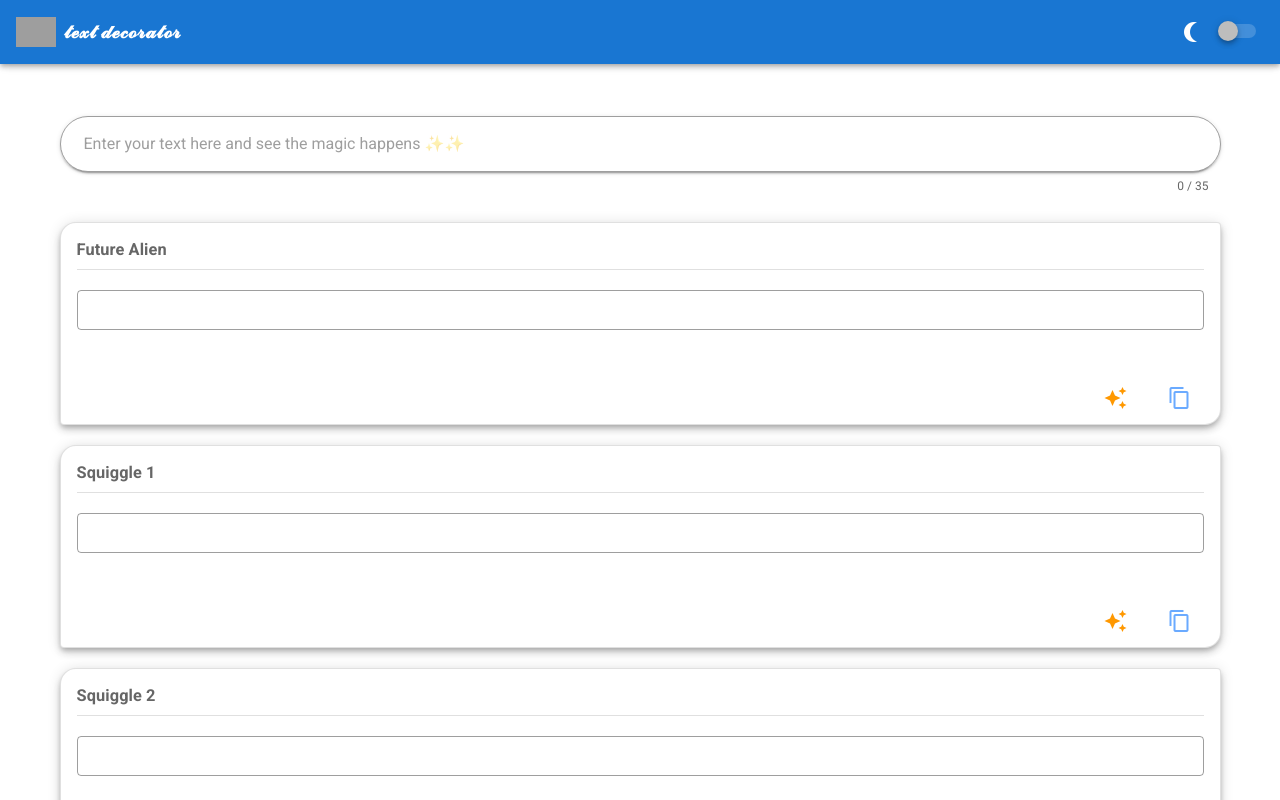
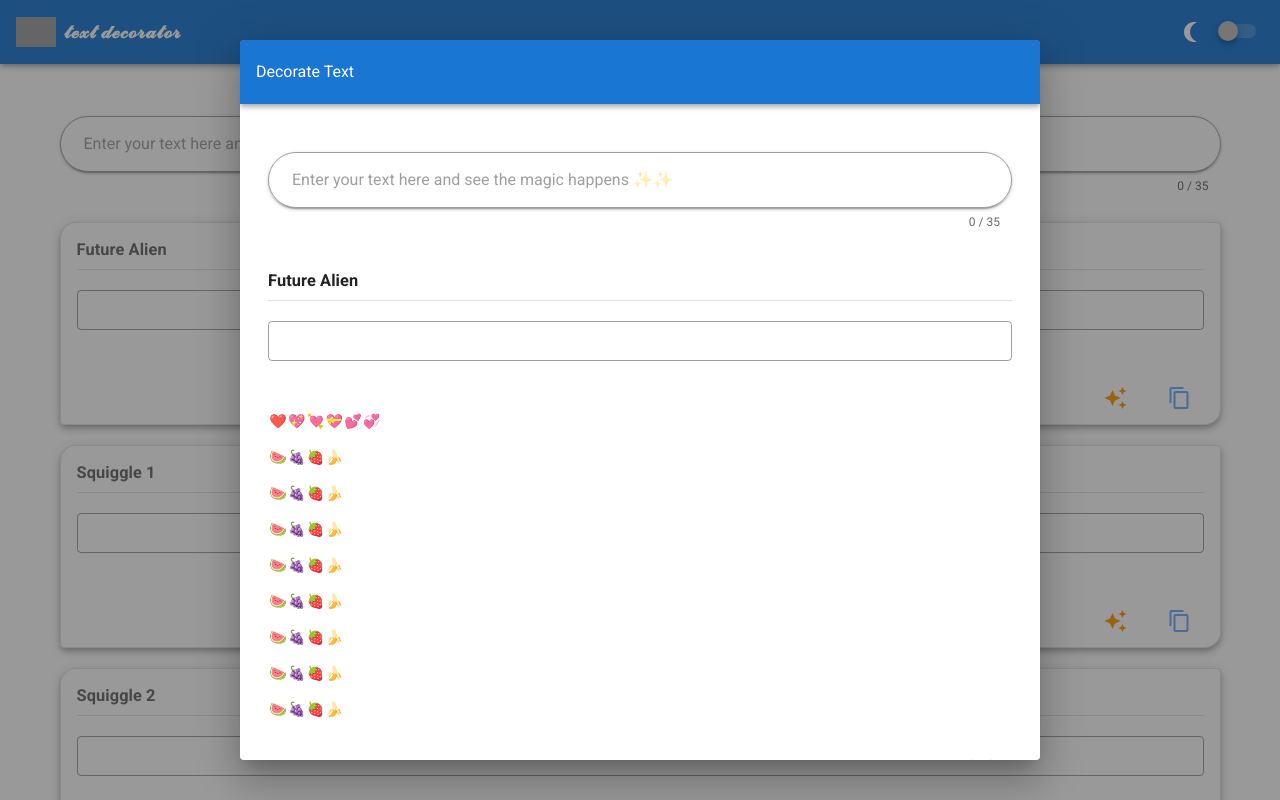
Before and after one commit to EwertonMendes/tanglyph, a Vue app in the folder text-decorator/: page / in a window 1280 px wide. Both pictures are taken after a click on the button 1115 px from the left and 398 px from the top of the page. Shown: the top 800 px of the page. Built offline with nearby package versions, Linux system fonts and the light colour scheme; grey boxes are pictures that could not be loaded.

Commit message:
[IN PROGRESS] - Creating decorate text functionality

```diff
--- a/text-decorator/package.json
+++ b/text-decorator/package.json
@@ -9,6 +9,7 @@
   },
   "dependencies": {
     "core-js": "^3.6.5",
+    "esrever": "^0.2.0",
     "vue": "^2.6.11",
     "vuetify": "^2.4.0"
   },
--- a/text-decorator/src/pages/FontSelectionPage.vue
+++ b/text-decorator/src/pages/FontSelectionPage.vue
@@ -48,14 +48,67 @@
         </v-card-text>
         <v-card-actions>
           <v-spacer></v-spacer>
-          <v-tooltip top>
-            <template v-slot:activator="{ on, attrs }">
-              <v-btn color="primary lighten-2" text v-bind="attrs" v-on="on">
-                <v-icon color="orange">mdi-creation</v-icon>
-              </v-btn>
+          <v-dialog
+            persistent
+            transition="dialog-bottom-transition"
+            max-width="800"
+          >
+            <template v-slot:activator="{ on: dialog, attrs: dialogAttrs }">
+              <v-tooltip top>
+                <template
+                  v-slot:activator="{ on: tooltip, attrs: tootlipAttrs }"
+                >
+                  <v-btn
+                    color="primary lighten-2"
+                    text
+                    v-bind="{ ...dialogAttrs, ...tootlipAttrs }"
+                    v-on="{ ...dialog, ...tooltip }"
+                  >
+                    <v-icon color="orange">mdi-creation</v-icon>
+                  </v-btn>
+                </template>
+                <span>Decorate Text</span>
+              </v-tooltip>
             </template>
-            <span>Decorate Text</span>
-          </v-tooltip>
+            <template v-slot:default="dialog">
+              <v-card>
+                <v-toolbar color="primary" dark>Decorate Text</v-toolbar>
+                <v-container align-self-center="true">
+                  <v-card-text>
+                    <v-text-field
+                      v-model="userText"
+                      class="pt-5"
+                      :rules="rules"
+                      :counter="maxLength"
+                      :maxlength="maxLength"
+                      rounded
+                      solo
+                      outlined
+                      clearable
+                      placeholder="Enter your text here and see the magic happens ✨✨"
+                    ></v-text-field>
+                  </v-card-text>
+                  <v-card-text>
+                    <h3 class="pb-2">{{ style.name }}</h3>
+                    <v-divider class="pb-2"></v-divider>
+                    <v-text-field
+                      :value="style.value"
+                      class="pt-3"
+                      readonly
+                      dense
+                      outlined
+                    ></v-text-field>
+                  </v-card-text>
+                  <div class="column_wrapper" v-for="decoration in decorations" :key="decoration.name">
+                    <v-btn text @click="applyDecoration(decoration.template, style)">{{decoration.template}}</v-btn>
+                  </div>
+                </v-container>
+                <v-card-actions class="justify-end">
+                  <v-btn text @click="dialog.value = false">Close</v-btn>
+                </v-card-actions>
+              </v-card>
+            </template>
+          </v-dialog>
           <v-tooltip top>
             <template v-slot:activator="{ on, attrs }">
               <v-btn
@@ -79,6 +132,7 @@
 <script>
 import Constants from "../components/common/constants";
 import helpers from "../components/common/helpers";
+import esrever from 'esrever';
 
 export default {
   data: () => ({
@@ -231,6 +285,44 @@ export default {
         value: "",
       },
     ],
+    decorations: [
+      {
+        name: 'hearts',
+        template: '❤️💖💘💝💕💞'
+      },
+      {
+        name: 'foods',
+        template: '🍉🍇🍓🍌'
+      },
+      {
+        name: 'balh',
+        template: '🍉🍇🍓🍌'
+      },
+      {
+        name: 'asd',
+        template: '🍉🍇🍓🍌'
+      },
+      {
+        name: 'qwe',
+        template: '🍉🍇🍓🍌'
+      },
+      {
+        name: 'tye',
+        template: '🍉🍇🍓🍌'
+      },
+      {
+        name: 'foosdfsdds',
+        template: '🍉🍇🍓🍌'
+      },
+      {
+        name: 'sdfcxv',
+        template: '🍉🍇🍓🍌'
+      },
+      {
+        name: 'jjytuytr',
+        template: '🍉🍇🍓🍌'
+      }
+    ]
   }),
 
   watch: {
@@ -264,6 +356,9 @@ export default {
         timer: 3000,
       });
     },
+    applyDecoration(decorationText, textStyle) {
+      textStyle.value = `${decorationText}${textStyle.value}${esrever.reverse(decorationText)}`;
+    },
     onScroll(e) {
       if (typeof window === "undefined") return;
       const top = window.pageYOffset || e.target.scrollTop || 0;
@@ -276,4 +371,8 @@ export default {
 };
 </script>
 
-<style></style>
+<style>
+.column-wrapper {
+  column-count: 2;
+}
+</style>
```
Also changed, not shown: 1 other file (tests, documents, lock files or other folders).
